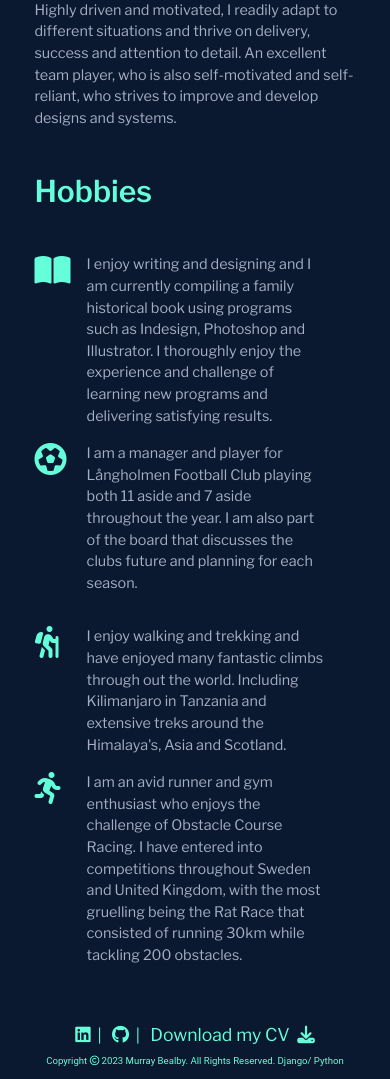
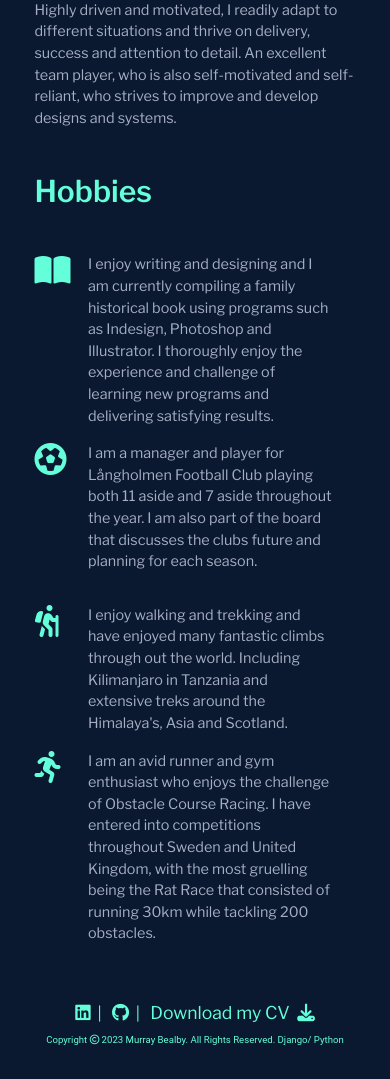
Before and after one commit to Bealby/murray_bealby, a Django app: page /about in a window 390 px wide. Shown: the part 956-2035 px from the top of the page. After the commit the page ends 2001 px from the top, so only its background shows below. Run offline with Django 3.2, Linux system fonts and the light colour scheme; some libraries are stand-ins or nearby versions.

Commit message:
Padding right for about lists for mb

```diff
--- a/static/css/base.css
+++ b/static/css/base.css
@@ -642,3 +642,11 @@ ul.about-list {
     height: 67px;
   }
 }
+
+/*---Padding-right reduction for better viewing on smaller devices---*/
+
+@media (max-width: 575px) {
+  ul.about-list {
+    padding-right: 1.5rem;
+  }
+}
```
